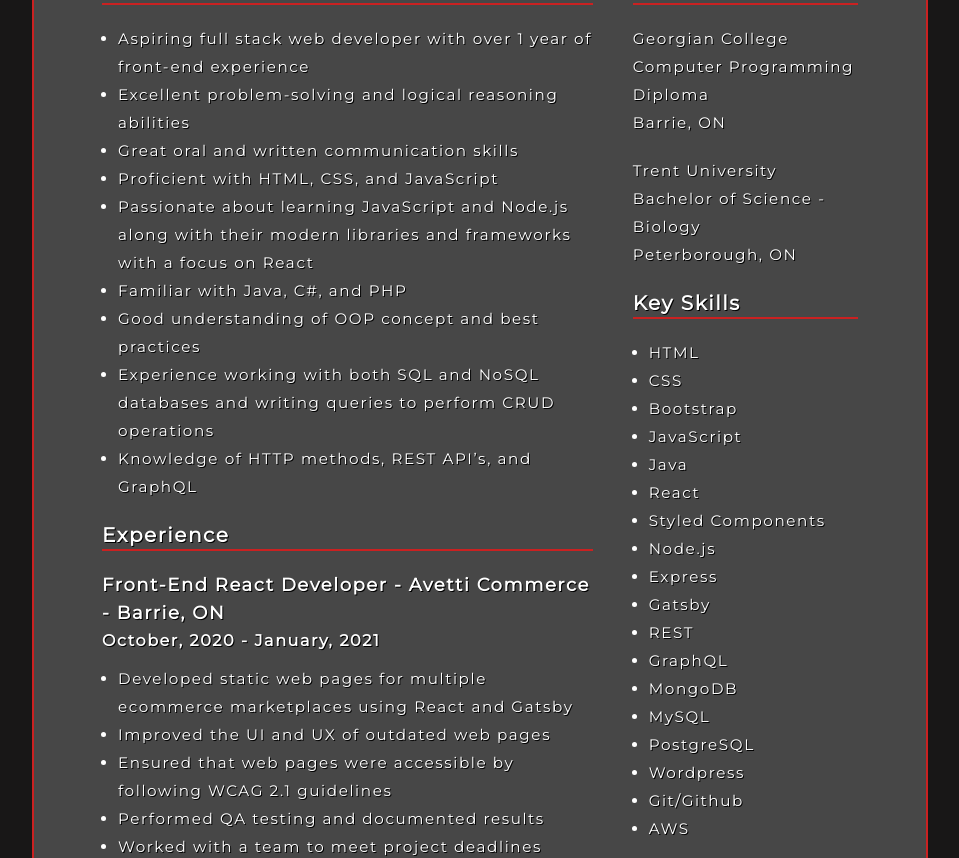
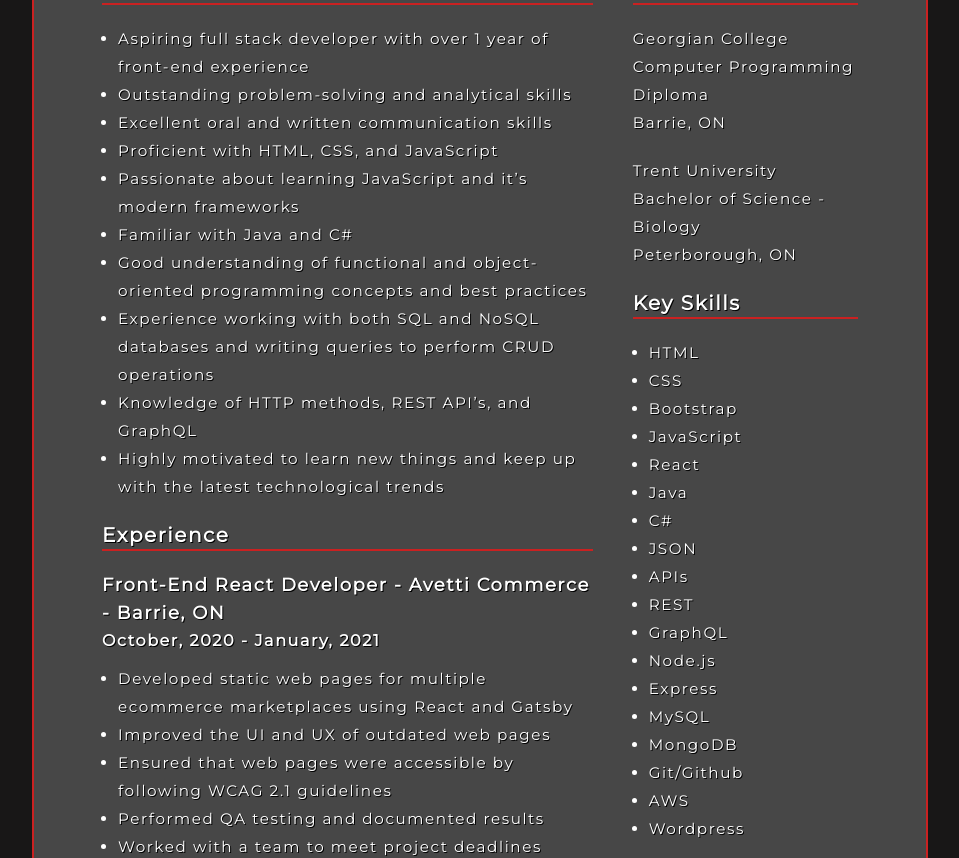
Before and after one commit to MarkBoyd14/mark-boyd-portfolio, a React (Create React App) app: page /resume in a window 1280 px wide. Shown: the part 480-1338 px from the top of the page, without its empty margins (160-1119 px from the left). Built offline with nearby package versions, Linux system fonts and the light colour scheme.

Commit message:
updated resume

```diff
--- a/src/pages/Resume.jsx
+++ b/src/pages/Resume.jsx
@@ -12,23 +12,29 @@
             <hr />
             <ul className="resume-list">
               <li>
-                Aspiring full stack web developer with over 1 year of front-end
+                Aspiring full stack developer with over 1 year of front-end
                 experience
               </li>
-              <li>Excellent problem-solving and logical reasoning abilities</li>
-              <li>Great oral and written communication skills</li>
+              <li>Outstanding problem-solving and analytical skills</li>
+              <li>Excellent oral and written communication skills</li>
               <li>Proficient with HTML, CSS, and JavaScript</li>
               <li>
-                Passionate about learning JavaScript and Node.js along with
-                their modern libraries and frameworks with a focus on React
+                Passionate about learning JavaScript and it’s modern frameworks
               </li>
-              <li>Familiar with Java, C#, and PHP</li>
-              <li>Good understanding of OOP concept and best practices</li>
+              <li>Familiar with Java and C#</li>
+              <li>
+                Good understanding of functional and object-oriented programming
+                concepts and best practices
+              </li>
               <li>
                 Experience working with both SQL and NoSQL databases and writing
                 queries to perform CRUD operations
               </li>
               <li>Knowledge of HTTP methods, REST API’s, and GraphQL</li>
+              <li>
+                Highly motivated to learn new things and keep up with the latest
+                technological trends
+              </li>
             </ul>
           </section>
           <section className="resume-section">
@@ -95,20 +101,20 @@
             <li>CSS</li>
             <li>Bootstrap</li>
             <li>JavaScript</li>
+            <li>React</li>
             <li>Java</li>
-            <li>React</li>
-            <li>Styled Components</li>
+            <li>C#</li>
+            <li>JSON</li>
+            <li>APIs</li>
+            <li>REST</li>
+            <li>GraphQL</li>
             <li>Node.js</li>
             <li>Express</li>
-            <li>Gatsby</li>
-            <li>REST</li>
-            <li>GraphQL</li>
+            <li>MySQL</li>
             <li>MongoDB</li>
-            <li>MySQL</li>
-            <li>PostgreSQL</li>
-            <li>Wordpress</li>
             <li>Git/Github</li>
             <li>AWS</li>
+            <li>Wordpress</li>
           </ul>
           <h4>Certificates & Awards</h4>
           <hr />
```
